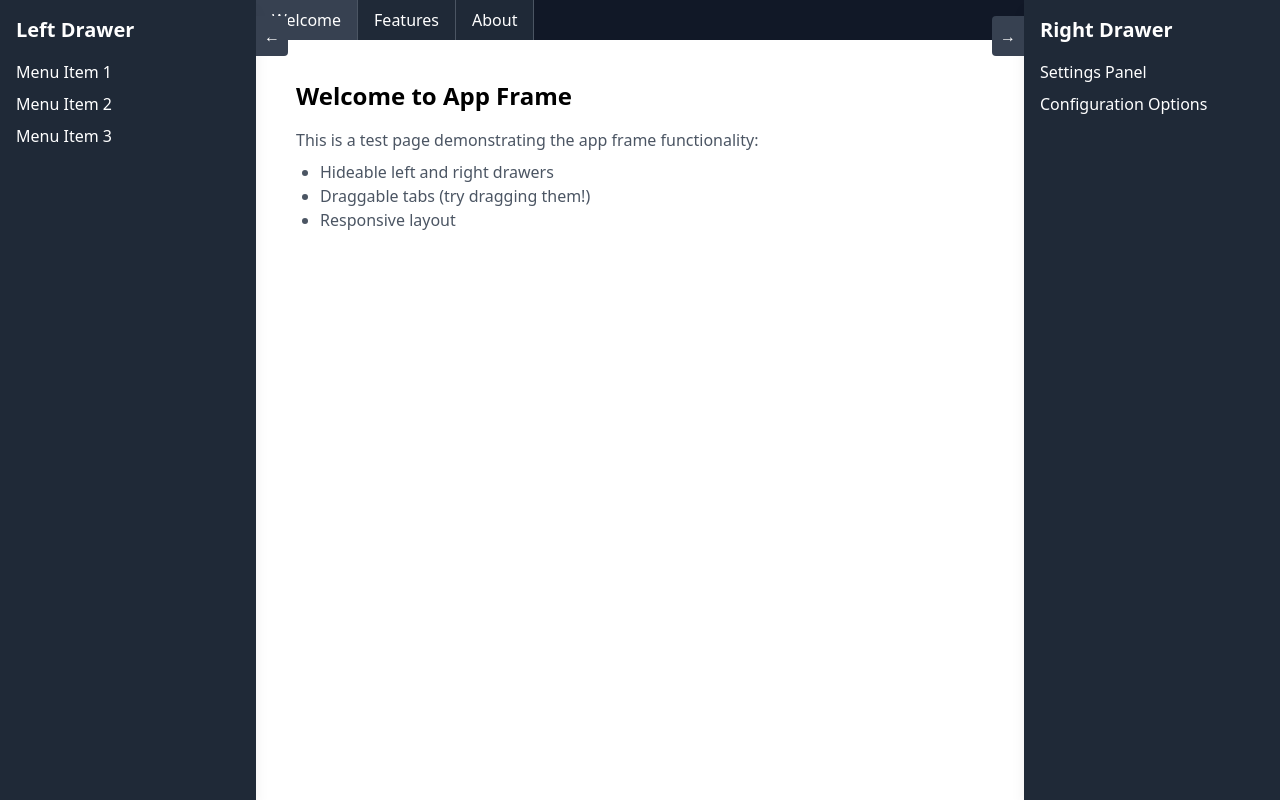
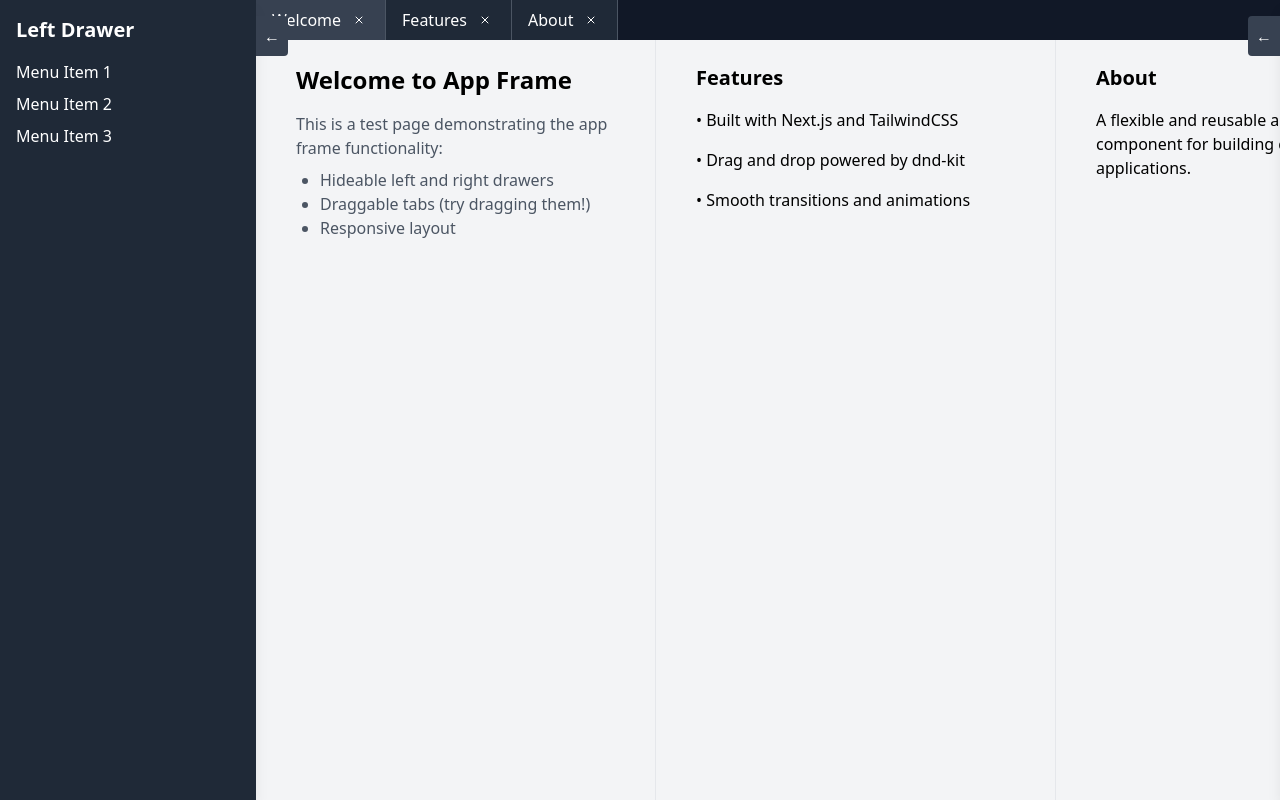
Before and after one commit to hayeah/surfread, a Next.js app: page /frame-test in a window 1280 px wide. Built offline with nearby package versions, Linux system fonts and the light colour scheme.

Commit message:
scrollable panes

```diff
--- a/components/Frame/AppFrame.tsx
+++ b/components/Frame/AppFrame.tsx
@@ -19,7 +19,7 @@ const AppFrame: React.FC<AppFrameProps> = ({
   tabs,
 }) => {
   const [leftDrawerOpen, setLeftDrawerOpen] = useState(true);
-  const [rightDrawerOpen, setRightDrawerOpen] = useState(true);
+  const [rightDrawerOpen, setRightDrawerOpen] = useState(false);
 
   return (
     <div className="h-screen w-screen flex relative bg-gray-100">
@@ -31,9 +31,8 @@ const AppFrame: React.FC<AppFrameProps> = ({
       </LeftDrawer>
 
       <main
-        className={`flex-1 transition-all duration-300 ${
-          leftDrawerOpen ? "ml-64" : "ml-0"
-        } ${rightDrawerOpen ? "mr-64" : "mr-0"}`}
+        className={`flex-1 transition-all duration-300 ${leftDrawerOpen ? "ml-64" : "ml-0"
+          } ${rightDrawerOpen ? "mr-64" : "mr-0"}`}
       >
         <TabContainer initialTabs={tabs} />
       </main>
--- a/components/Frame/SortableTab.tsx
+++ b/components/Frame/SortableTab.tsx
@@ -7,6 +7,7 @@ interface SortableTabProps {
   label: string;
   isActive: boolean;
   onClick: () => void;
+  onClose: () => void;
 }
 
 export const SortableTab: React.FC<SortableTabProps> = ({
@@ -14,6 +15,7 @@ export const SortableTab: React.FC<SortableTabProps> = ({
   label,
   isActive,
   onClick,
+  onClose,
 }) => {
   const {
     attributes,
@@ -41,7 +43,20 @@ export const SortableTab: React.FC<SortableTabProps> = ({
       `}
       onClick={onClick}
     >
-      {label}
+      <div className="flex items-center gap-2">
+        <span>{label}</span>
+        <button
+          className="hover:bg-gray-600 rounded p-1"
+          onClick={(e) => {
+            e.stopPropagation();
+            onClose();
+          }}
+        >
+          <svg className="w-3 h-3" fill="none" stroke="currentColor" viewBox="0 0 24 24">
+            <path strokeLinecap="round" strokeLinejoin="round" strokeWidth={2} d="M6 18L18 6M6 6l12 12" />
+          </svg>
+        </button>
+      </div>
     </div>
   );
 };
--- a/components/Frame/TabContainer.tsx
+++ b/components/Frame/TabContainer.tsx
@@ -75,6 +75,22 @@ const TabContainer: React.FC<TabContainerProps> = ({ initialTabs }) => {
     }
   };
 
+  const handleCloseTab = (tabId: string) => {
+    const newTabs = tabs.filter(tab => tab.id !== tabId);
+    if (newTabs.length === 0) {
+      return; // Don't close the last tab
+    }
+
+    if (activeTab === tabId) {
+      // If closing active tab, activate the next available tab
+      const index = tabs.findIndex(tab => tab.id === tabId);
+      const nextTab = tabs[index + 1] || tabs[index - 1];
+      setActiveTab(nextTab.id);
+    }
+
+    setTabs(newTabs);
+  };
+
   return (
     <div className="flex flex-col w-full h-full">
       <DndContext
@@ -92,7 +108,7 @@ const TabContainer: React.FC<TabContainerProps> = ({ initialTabs }) => {
             />
           )}
         </DragOverlay>
-        <div className="flex bg-gray-900 text-white">
+        <div className="flex bg-gray-900 text-white overflow-x-auto">
           <SortableContext
             items={tabs.map(tab => tab.id)}
             strategy={horizontalListSortingStrategy}
@@ -104,14 +120,25 @@ const TabContainer: React.FC<TabContainerProps> = ({ initialTabs }) => {
                 label={tab.label}
                 isActive={activeTab === tab.id}
                 onClick={() => handleTabClick(tab.id)}
+                onClose={() => handleCloseTab(tab.id)}
               />
             ))}
           </SortableContext>
         </div>
       </DndContext>
-
-      <div className="flex-1 p-4 bg-white">
-        {tabs.find(tab => tab.id === activeTab)?.content}
+      <div className="flex-1 relative">
+        <div className="absolute inset-0 overflow-x-auto">
+          <div className="flex h-full min-w-min">
+            {tabs.map((tab) => (
+              <div
+                key={tab.id}
+                className="w-[400px] flex-shrink-0 border-r border-gray-200 px-4 h-full"
+              >
+                {tab.content}
+              </div>
+            ))}
+          </div>
+        </div>
       </div>
     </div>
   );
```
